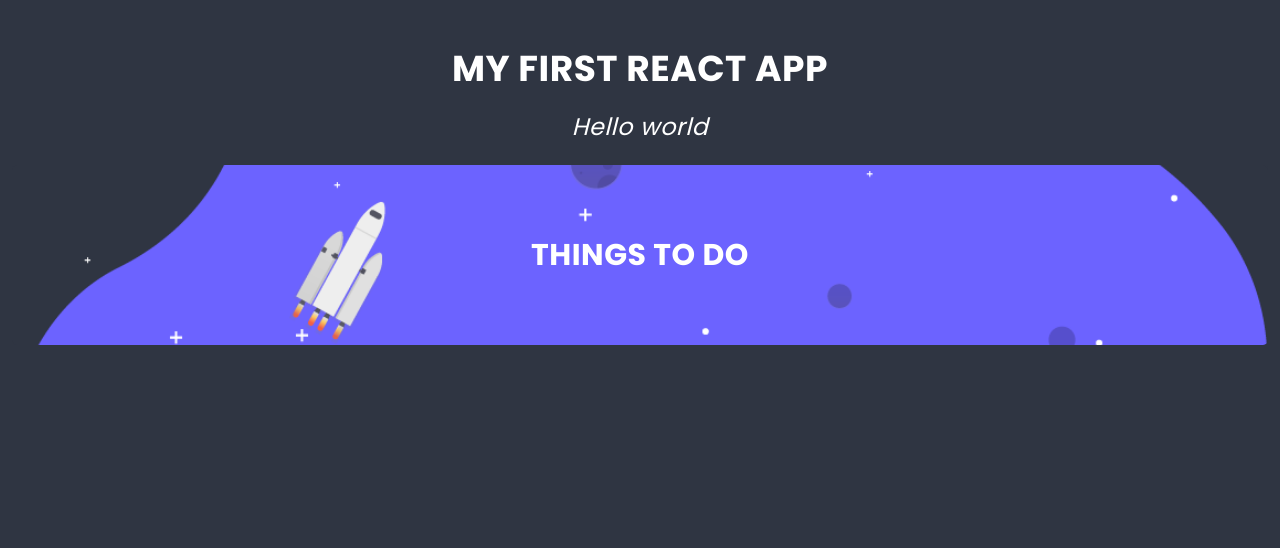
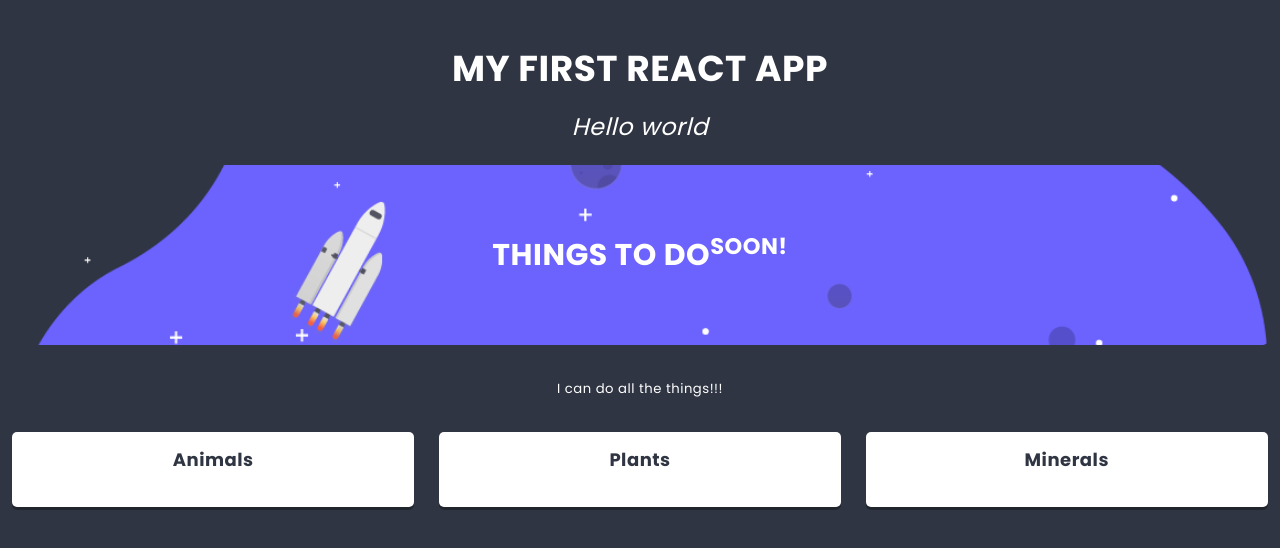
Before and after one commit to damianfilipek81/react, a React app: page / in a window 1280 px wide. Shown: the top 548 px of the page. Built offline with nearby package versions, Linux system fonts and the light colour scheme.

Commit message:
Add column component

```diff
--- a/src/components/App/App.js
+++ b/src/components/App/App.js
@@ -1,6 +1,7 @@
 import React from 'react';
 import styles from './App.scss';
 import List from '../List/List.js';
+import Image from '../Hero/space.png';
 
 class App extends React.Component {
   render() {
@@ -8,7 +9,7 @@
       <main className={styles.component}>
         <h1 className={styles.title}>My first React app</h1>
         <h2 className={styles.subtitle}>Hello world</h2>
-        <List />
+        <List title={['Things to do', <sup key='1'>soon!</sup>]} image={Image}></List>
       </main>
     )
   }
--- /dev/null
+++ b/src/components/Column/Column.js
@@ -0,0 +1,19 @@
+import React from 'react';
+import styles from './Column.scss';
+import PropTypes from 'prop-types';
+
+class Column extends React.Component {
+  static propTypes = {
+    title: PropTypes.string,
+  }
+
+  render() {
+    return (
+      <section className={styles.component}>
+        <h3 className={styles.title}>{this.props.title}</h3>
+      </section>
+    )
+  }
+}
+
+export default Column;
--- a/src/components/Hero/Hero.js
+++ b/src/components/Hero/Hero.js
@@ -1,12 +1,17 @@
 import React from 'react';
 import styles from './Hero.scss';
-import image from './space.png';
+import PropTypes from 'prop-types';
 
-const Hero = () => (
+const Hero = props => (
   <header className={styles.component}>
-    <h2 className={styles.title}>Things to do </h2>
-    <img className={styles.image} src={image} alt="space"></img>
+    <h2 className={styles.title}>{props.titleText}</h2>
+    <img className={styles.image} src={props.image} alt="space"></img>
   </header>
 );
 
+Hero.propTypes = {
+  titleText: PropTypes.node.isRequired,
+  image: PropTypes.string,
+};
+
 export default Hero;
--- a/src/components/List/List.js
+++ b/src/components/List/List.js
@@ -1,12 +1,32 @@
 import React from 'react';
 import styles from './List.scss';
 import Hero from '../Hero/Hero.js';
+import PropTypes from 'prop-types';
+import Column from '../Column/Column.js';
 
 class List extends React.Component {
+  static propTypes = {
+    title: PropTypes.node.isRequired,
+    children: PropTypes.node,
+    image: PropTypes.string,
+  }
+
+  static defaultProps = {
+    children: <p>I can do all the things!!!</p>,
+  }
+
   render() {
     return (
       <section className={styles.component}>
-        <Hero />
+        <Hero titleText={this.props.title} image={this.props.image}/>
+        <div className={styles.description}>
+          {this.props.children}
+        </div>
+        <div className={styles.columns}>
+          <Column title='Animals'/>
+          <Column title='Plants'/>
+          <Column title='Minerals'/>
+        </div>
       </section>
     )
   }
```
